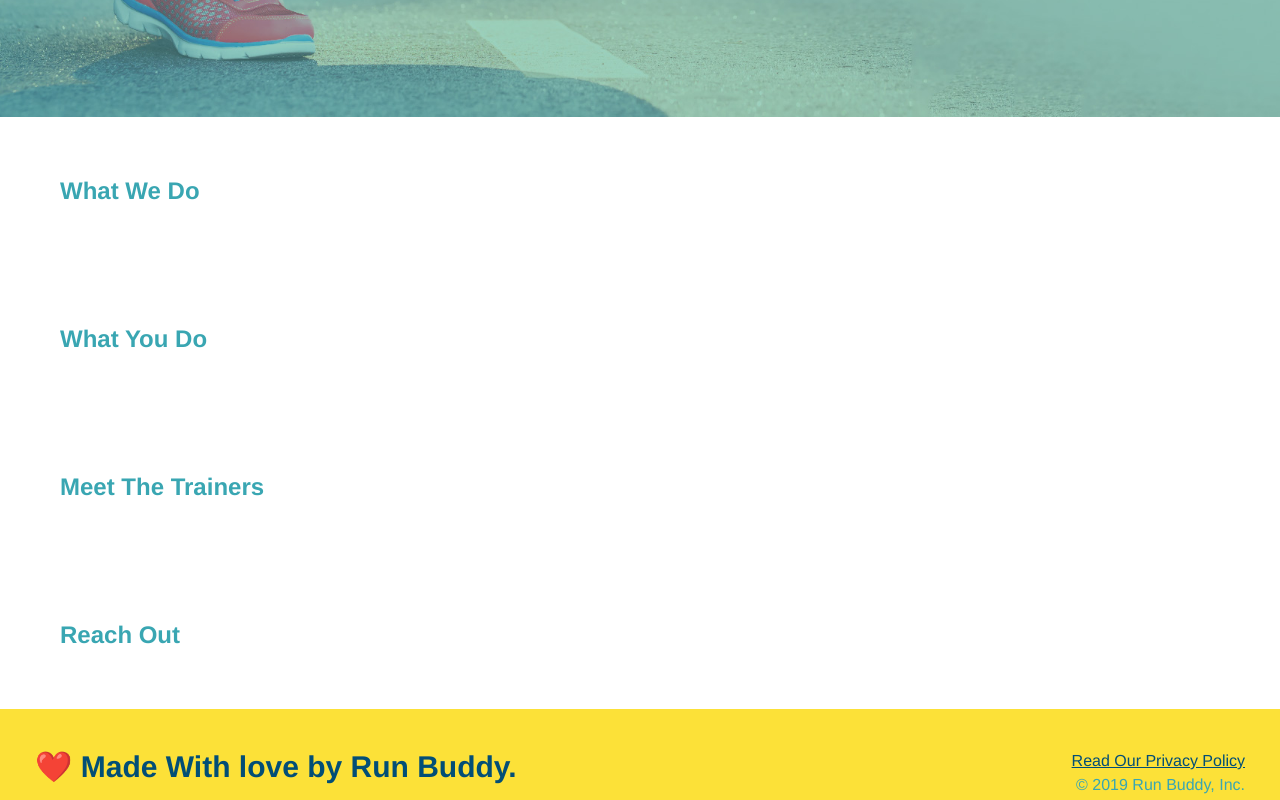
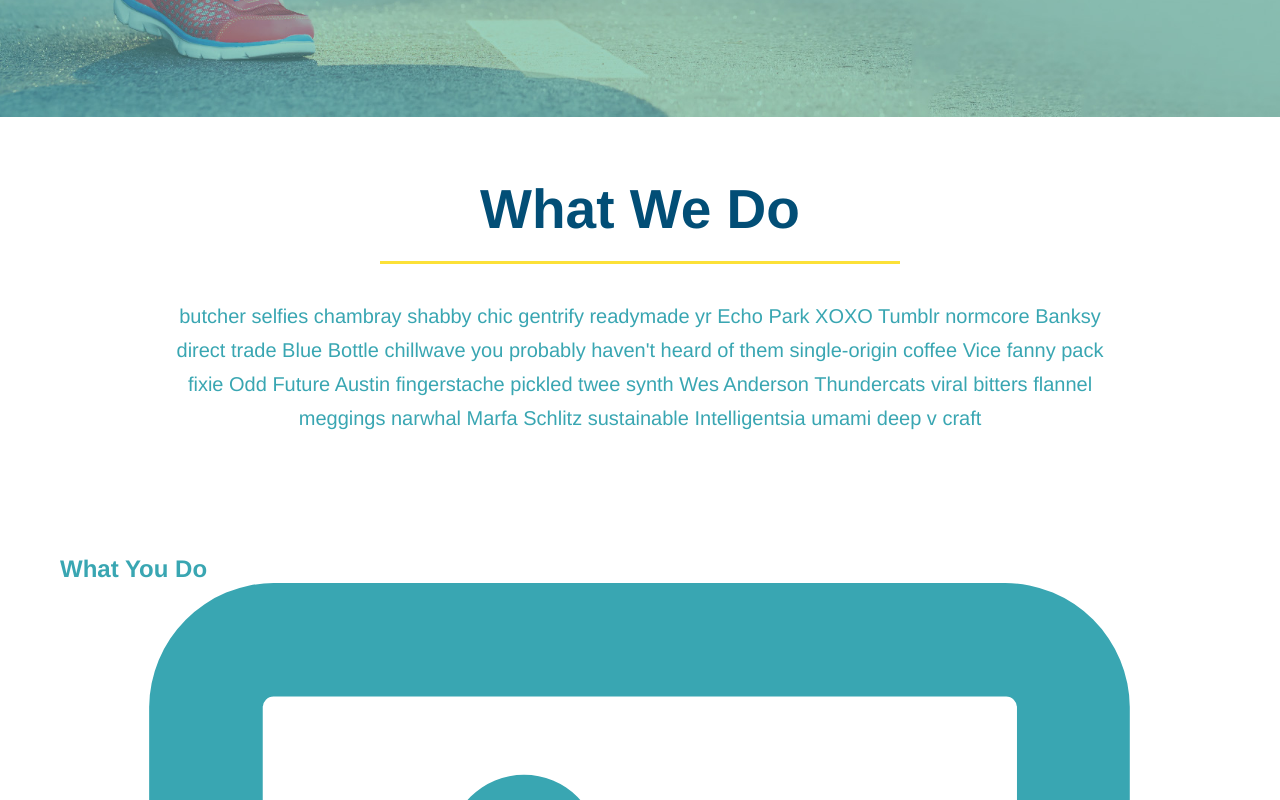
Before and after one commit to PWiernasz/run-buddy, a plain HTML site: page index.html in a window 1280 px wide. Shown: the part 565-1365 px from the top of the page. Drawn offline with Linux system fonts and the light colour scheme.

Commit message:
style what we do section

```diff
--- a/assets/css/style.css
+++ b/assets/css/style.css
@@ -124,3 +124,25 @@
     padding: 10px 20px;
     font-size: 16px;
   }
+
+  .intro {
+      text-align: center;
+  }
+
+  .intro h2 {
+      font-size: 55px;
+      color: #024e76;
+      margin-bottom: 35px;
+      padding: 0 100px 20px 100px;
+      border-bottom: 3px solid;
+      border-color: #fce138;
+      display: inline-block;
+  }
+
+  .intro p {
+      line-height: 1.7;
+      color: #39a6b2;
+      width: 80%;
+      font-size: 20px;
+      margin: 0 auto;
+  }
--- a/index.html
+++ b/index.html
@@ -23,7 +23,7 @@
                         <a href="#what-we-do">What We Do</a>
                     </li>
                     <li>
-                        <a href="#what-you-dp">What You Do</a>
+                        <a href="#what-you-do">What You Do</a>
                     </li>
                     <li>
                         <a href="#your-trainers">Your Trainers</a>
@@ -68,23 +68,50 @@
         </section>
 
         <!--"What We Do" Section-->
-        <section>
-          <h1>What We Do</h1>
+        <section id="what-we-do" class="intro">
+          <h2>What We Do</h2>
+          <p>butcher selfies chambray shabby chic gentrify readymade yr Echo Park XOXO Tumblr normcore Banksy direct trade Blue Bottle chillwave you probably haven't heard of them single-origin coffee Vice fanny pack fixie Odd Future Austin fingerstache pickled twee synth Wes Anderson Thundercats viral bitters flannel meggings narwhal Marfa Schlitz sustainable Intelligentsia umami deep v craft
+
+          </p>
         </section>
 
         <!--"What You Do" Section-->
-        <section>
-            <h1>What You Do</h1>
+        <section id="what-you-do">
+            <h2>What You Do</h2>
+
+            <div>
+                <img src="./assets/images/step-1.svg" alt="">
+                <h3>Step 1: Fill Out the Form Above.</h3>
+                <p>You're already here, so why not?</p>
+            </div>
+
+            <div>
+                <img src="./assets/images/step-2.svg" alt="">
+                <h3>Step 2: Consult with One of Our Trainers.</h3>
+                <p>Are you here to build muscle, lose weight, or just feel good?</p>
+            </div>
+
+            <div>
+                <img src="./assets/images/step-3.svg" alt="">
+                <h3>Step 3: Get Running.</h3>
+                <p>Hit the ground running (literally) once your trainer lays out your plan.</p>
+            </div>
+
+            <div>
+                <img src="./assets/images/step-4.svg" alt="">
+                <h3>Step 4: See Results.</h3>
+                <p>Bi-weekly checkins with your trainer will keep you focused</p>
+            </div>
         </section>
 
         <!--"Meet The Trainers" Section-->
         <section>
-            <h1>Meet The Trainers</h1>
+            <h2>Meet The Trainers</h2>
         </section>
 
         <!--"Reach Out" Section-->
         <section>
-            <h1>Reach Out</h1>
+            <h2>Reach Out</h2>
           </section>
       </body>
 
```
Also changed, not shown: assets/images/step-1.svg (added), assets/images/step-2.svg (added), assets/images/step-3.svg (added), assets/images/step-4.svg (added).
